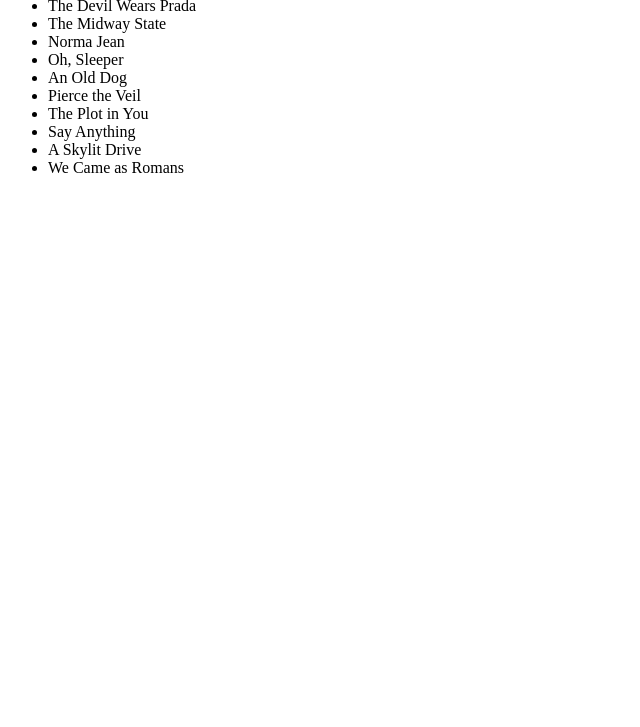
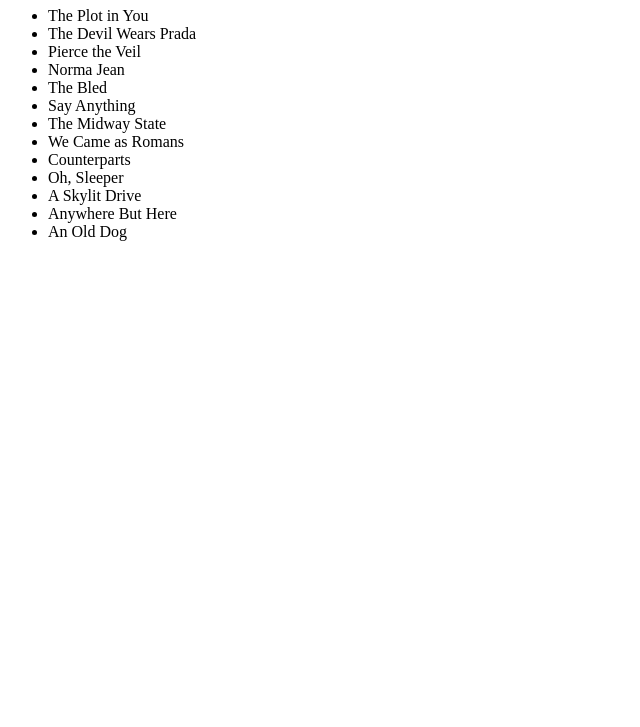
Before and after one commit to acciojob/sorting-articles-sarvanthakor01, a website: page main.html in a window 1280 px wide. Shown: the part 73-800 px from the top of the page, without its empty margins (0-640 px from the left). Drawn offline with Linux system fonts and the light colour scheme.

Commit message:
created a submission

```diff
--- a/main.html
+++ b/main.html
@@ -8,7 +8,22 @@
 
 <body>
 	<!-- the entire body must be written by student -->
-	 <ul id="band"></ul>
+	 <h1>List of Bands</h1>
+    <ul id="bands">
+        <li>The Plot in You</li>
+        <li>The Devil Wears Prada</li>
+        <li>Pierce the Veil</li>
+        <li>Norma Jean</li>
+        <li>The Bled</li>
+        <li>Say Anything</li>
+        <li>The Midway State</li>
+        <li>We Came as Romans</li>
+        <li>Counterparts</li>
+        <li>Oh, Sleeper</li>
+        <li>A Skylit Drive</li>
+        <li>Anywhere But Here</li>
+        <li>An Old Dog</li>
+    </ul>
     <script type="text/javascript" src="./script.js">
 </script>
 
```
